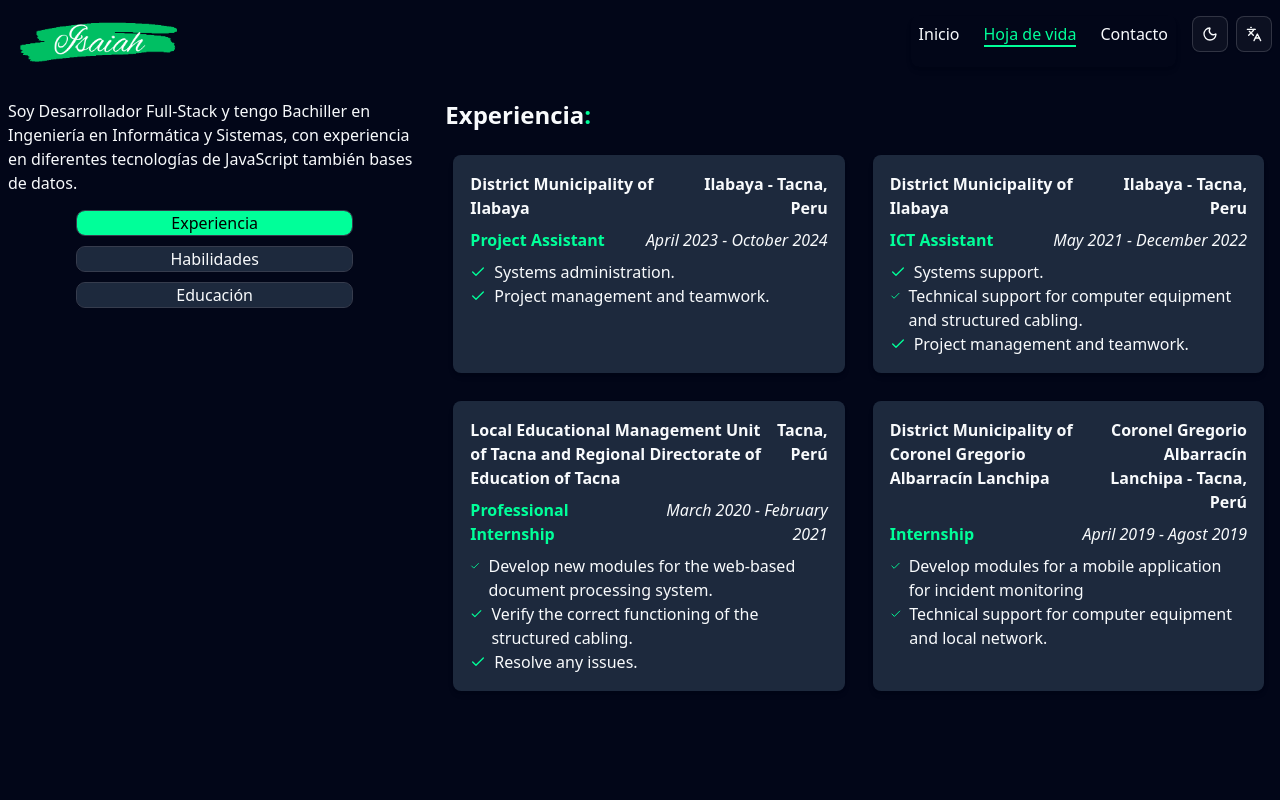
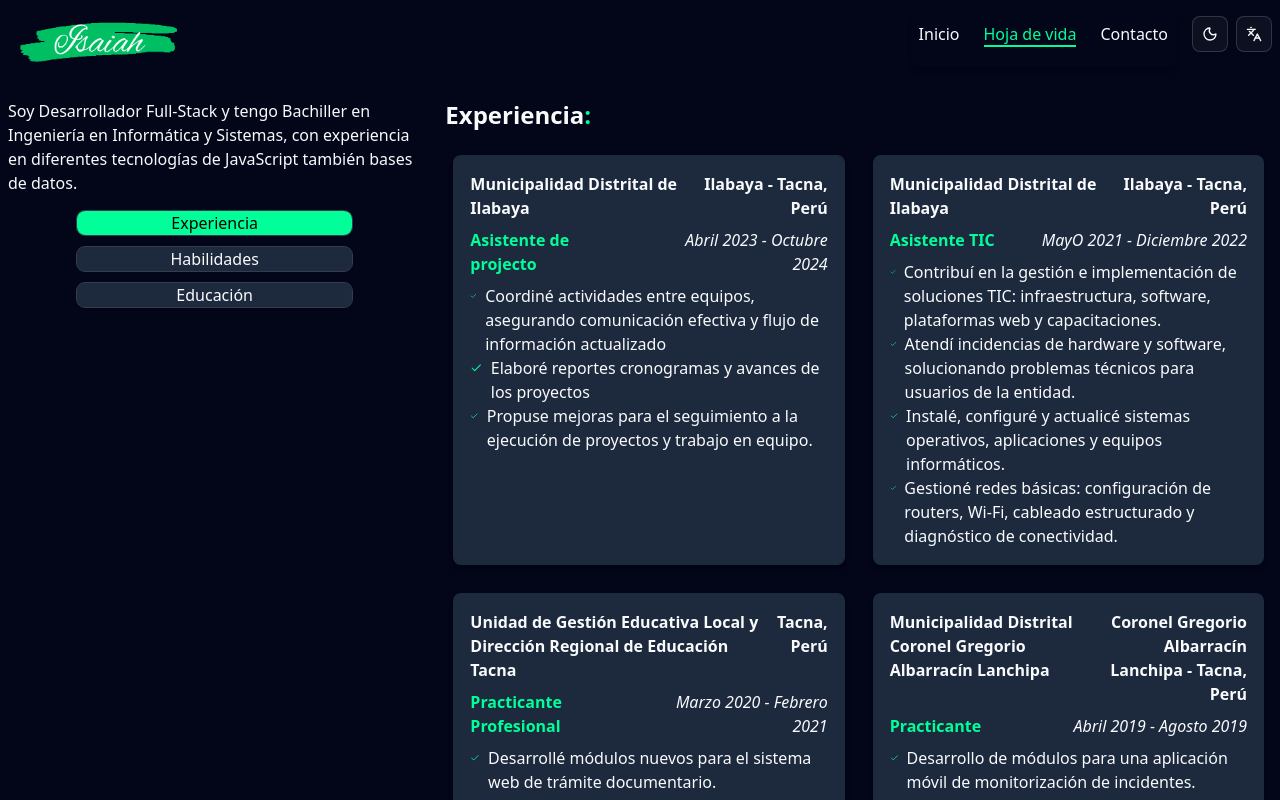
Before and after one commit to islf14/front-portfolio, a React (Vite) app in the folder client/: page /resume in a window 1280 px wide. Shown: the top 800 px of the page. Built offline with nearby package versions, Linux system fonts and the light colour scheme.

Commit message:
lang jobs

```diff
--- a/client/src/app/Resume.tsx
+++ b/client/src/app/Resume.tsx
@@ -61,55 +61,56 @@ export default function Resume() {
 
   const experiences = [
     {
-      company: 'District Municipality of Ilabaya',
-      place: 'Ilabaya - Tacna, Peru',
-      position: 'Project Assistant',
-      date: 'April 2023 - October 2024',
+      company: t('resume.jobs.job1.company'),
+      place: t('resume.jobs.job1.place'),
+      position: t('resume.jobs.job1.position'),
+      date: t('resume.jobs.job1.date'),
       activities: [
-        'Systems administration.',
-        'Project management and teamwork.'
+        t('resume.jobs.job1.activities.0'),
+        t('resume.jobs.job1.activities.1'),
+        t('resume.jobs.job1.activities.2')
       ]
     },
     {
-      company: 'District Municipality of Ilabaya',
-      place: 'Ilabaya - Tacna, Peru',
-      position: 'ICT Assistant',
-      date: 'May 2021 - December 2022',
+      company: t('resume.jobs.job2.company'),
+      place: t('resume.jobs.job2.place'),
+      position: t('resume.jobs.job2.position'),
+      date: t('resume.jobs.job2.date'),
       activities: [
-        'Systems support.',
-        'Technical support for computer equipment and structured cabling.',
-        'Project management and teamwork.'
+        t('resume.jobs.job2.activities.0'),
+        t('resume.jobs.job2.activities.1'),
+        t('resume.jobs.job2.activities.2'),
+        t('resume.jobs.job2.activities.3')
       ]
     },
     {
-      company:
-        'Local Educational Management Unit of Tacna and Regional Directorate of Education of Tacna',
-      place: 'Tacna, Perú',
-      position: 'Professional Internship',
-      date: 'March 2020 - February 2021',
+      company: t('resume.jobs.job3.company'),
+      place: t('resume.jobs.job3.place'),
+      position: t('resume.jobs.job3.position'),
+      date: t('resume.jobs.job3.date'),
       activities: [
-        'Develop new modules for the web-based document processing system.',
-        'Verify the correct functioning of the structured cabling.',
-        'Resolve any issues.'
+        t('resume.jobs.job3.activities.0'),
+        t('resume.jobs.job3.activities.1'),
+        t('resume.jobs.job3.activities.2')
       ]
     },
     {
-      company: 'District Municipality of Coronel Gregorio Albarracín Lanchipa',
-      place: 'Coronel Gregorio Albarracín Lanchipa - Tacna, Perú',
-      position: 'Internship',
-      date: 'April 2019 - Agost 2019',
+      company: t('resume.jobs.job4.company'),
+      place: t('resume.jobs.job4.place'),
+      position: t('resume.jobs.job4.position'),
+      date: t('resume.jobs.job4.date'),
       activities: [
-        'Develop modules for a mobile application for incident monitoring',
-        'Technical support for computer equipment and local network.'
+        t('resume.jobs.job4.activities.0'),
+        t('resume.jobs.job4.activities.1')
       ]
     }
   ]
 
   const education = {
-    entity: 'Jorge Basadre Grohmann National University',
-    place: 'Tacna, Peru',
-    grade: "Bachelor's degree in Computer Engineering and Systems",
-    date: 'December 2020'
+    entity: t('resume.studies.studie1.entity'),
+    place: t('resume.studies.studie1.place'),
+    grade: t('resume.studies.studie1.grade'),
+    date: t('resume.studies.studie1.date')
   }
 
   const [exp, setExp] = useState<boolean>(true)
--- a/client/src/components/Dark.tsx
+++ b/client/src/components/Dark.tsx
@@ -1,13 +1,15 @@
 import { Moon, Sun } from 'lucide-react'
 import { DropdownMenu, type item } from './DropdownMenu'
 import { useTheme } from './use-theme'
+import { useTranslation } from 'react-i18next'
 
 export default function Dark() {
+  const { t } = useTranslation()
   const { setTheme } = useTheme()
   const themes: item[] = [
-    { value: 'Light', setFunction: () => setTheme('light') },
-    { value: 'Dark', setFunction: () => setTheme('dark') },
-    { value: 'System', setFunction: () => setTheme('system') }
+    { value: t('theme.light'), setFunction: () => setTheme('light') },
+    { value: t('theme.dark'), setFunction: () => setTheme('dark') },
+    { value: t('theme.system'), setFunction: () => setTheme('system') }
   ]
 
   const icon = (
--- a/client/src/translations/en.json
+++ b/client/src/translations/en.json
@@ -4,8 +4,10 @@
     "resume": "Resume",
     "contact": "Contact"
   },
-  "header": {
-    "message": "Welcome"
+  "theme": {
+    "light": "Light",
+    "dark": "Dark",
+    "system": "System"
   },
   "home": {
     "title": "Software Developer",
@@ -31,8 +33,68 @@
   "resume": {
     "description": "I am Full-Stack Developer and I have a Bachelor's Degree in Computer Science and Systems Engineering, with experience in different JavaScript's technologies also databases.",
     "experience": "Experience",
+    "jobs": {
+      "job1": {
+        "company": "District Municipality of Ilabaya",
+        "place": "Ilabaya - Tacna, Peru",
+        "position": "Project Assistant",
+        "date": "April 2023 - October 2024",
+        "activities": [
+          "I coordinated activities between teams, ensuring effective communication and an up-to-date flow of information.",
+          "I prepared reports, schedules, and project progress updates.",
+          "I proposed improvements for monitoring project execution and teamwork."
+        ]
+      },
+      "job2": {
+        "company": "District Municipality of Ilabaya",
+        "place": "Ilabaya - Tacna, Peru",
+        "position": "ICT Assistant",
+        "date": "May 2021 - December 2022",
+        "activities": [
+          "I contributed to the management and implementation of ICT solutions: infrastructure, software, web platforms, and training.",
+          "I addressed hardware and software issues, resolving technical problems for the organization's users.",
+          "I installed, configured, and updated operating systems, applications, and computer equipment.",
+          "I managed basic networks: configuring routers, Wi-Fi, structured cabling, and performing connectivity diagnostics."
+        ]
+      },
+      "job3": {
+        "company": "Local Educational Management Unit of Tacna and Regional Directorate of Education of Tacna",
+        "place": "Tacna, Perú",
+        "position": "Professional Internship",
+        "date": "March 2020 - February 2021",
+        "activities": [
+          "I developed new modules for the web-based document management system.",
+          "I verified and corrected issues to ensure the proper functioning of the structured cabling.",
+          "I handled incidents and provided on-site support."
+        ]
+      },
+      "job4": {
+        "company": "District Municipality of Coronel Gregorio Albarracín Lanchipa",
+        "place": "Coronel Gregorio Albarracín Lanchipa - Tacna, Perú",
+        "position": "Internship",
+        "date": "April 2019 - Agost 2019",
+        "activities": [
+          "Develop modules for a mobile application for incident monitoring.",
+          "Technical support for computer equipment and local network."
+        ]
+      }
+    },
     "skills": "Skills",
-    "education": "Education"
+    "education": "Education",
+    "studies": {
+      "studie1": {
+        "entity": "Jorge Basadre Grohmann National University",
+        "place": "Tacna, Peru",
+        "grade": "Bachelor's degree in Computer Engineering and Systems",
+        "date": "December 2020"
+      },
+      "studie2": {
+        "entity": "I.S.T. Francisco de Paula Gonzales Vigil",
+        "place": "Tacna, Peru",
+        "grade": "Graduate in Industrial Electronics",
+        "date": "December 2011"
+      }
+    }
   },
   "contact": {
     "name": "Name",
--- a/client/src/translations/es.json
+++ b/client/src/translations/es.json
@@ -4,8 +4,10 @@
     "resume": "Hoja de vida",
     "contact": "Contacto"
   },
-  "header": {
-    "message": "Hola"
+  "theme": {
+    "light": "Claro",
+    "dark": "Oscuro",
+    "system": "Sistema"
   },
   "home": {
     "title": "Desarrollador de Software",
@@ -31,8 +33,68 @@
   "resume": {
     "description": "Soy Desarrollador Full-Stack y tengo Bachiller en Ingeniería en Informática y Sistemas, con experiencia en diferentes tecnologías de JavaScript también bases de datos.",
     "experience": "Experiencia",
+    "jobs": {
+      "job1": {
+        "company": "Municipalidad Distrital de Ilabaya",
+        "place": "Ilabaya - Tacna, Perú",
+        "position": "Asistente de projecto",
+        "date": "Abril 2023 - Octubre 2024",
+        "activities": [
+          "Coordiné actividades entre equipos, asegurando comunicación efectiva y flujo de información actualizado",
+          "Elaboré reportes cronogramas y avances de los proyectos",
+          "Propuse mejoras para el seguimiento a la ejecución de proyectos y trabajo en equipo."
+        ]
+      },
+      "job2": {
+        "company": "Municipalidad Distrital de Ilabaya",
+        "place": "Ilabaya - Tacna, Perú",
+        "position": "Asistente TIC",
+        "date": "MayO 2021 - Diciembre 2022",
+        "activities": [
+          "Contribuí en la gestión e implementación de soluciones TIC: infraestructura, software, plataformas web y capacitaciones.",
+          "Atendí incidencias de hardware y software, solucionando problemas técnicos para usuarios de la entidad.",
+          "Instalé, configuré y actualicé sistemas operativos, aplicaciones y equipos informáticos.",
+          "Gestioné redes básicas: configuración de routers, Wi-Fi, cableado estructurado y diagnóstico de conectividad."
+        ]
+      },
+      "job3": {
+        "company": "Unidad de Gestión Educativa Local y Dirección Regional de Educación Tacna",
+        "place": "Tacna, Perú",
+        "position": "Practicante Profesional",
+        "date": "Marzo 2020 - Febrero 2021",
+        "activities": [
+          "Desarrollé módulos nuevos para el sistema web de trámite documentario.",
+          "Verifiqué y corregí incidencias para  el correcto funcionamiento del cableado estructurado.",
+          "Atendí incidentes y brindé soporte presencial."
+        ]
+      },
+      "job4": {
+        "company": "Municipalidad Distrital Coronel Gregorio Albarracín Lanchipa",
+        "place": "Coronel Gregorio Albarracín Lanchipa - Tacna, Perú",
+        "position": "Practicante",
+        "date": "Abril 2019 - Agosto 2019",
+        "activities": [
+          "Desarrollo de módulos para una aplicación móvil de monitorización de incidentes.",
+          "Soporte técnico para equipos informáticos y red local."
+        ]
+      }
+    },
     "skills": "Habilidades",
-    "education": "Educación"
+    "education": "Educación",
+    "studies": {
+      "studie1": {
+        "entity": "Universidad Nacional Jorge Basadre Grohmann",
+        "place": "Tacna, Perú",
+        "grade": "Bachiller en Ingeniería en Informática y Sistemas",
+        "date": "Diciembre 2020"
+      },
+      "studie2": {
+        "entity": "I.S.T. Francisco de Paula Gonzales Vigil",
+        "place": "Tacna, Perú",
+        "grade": "Egresado en Electrónica Industrial",
+        "date": "Diciembre 2011"
+      }
+    }
   },
   "contact": {
     "name": "Nombre",
```
